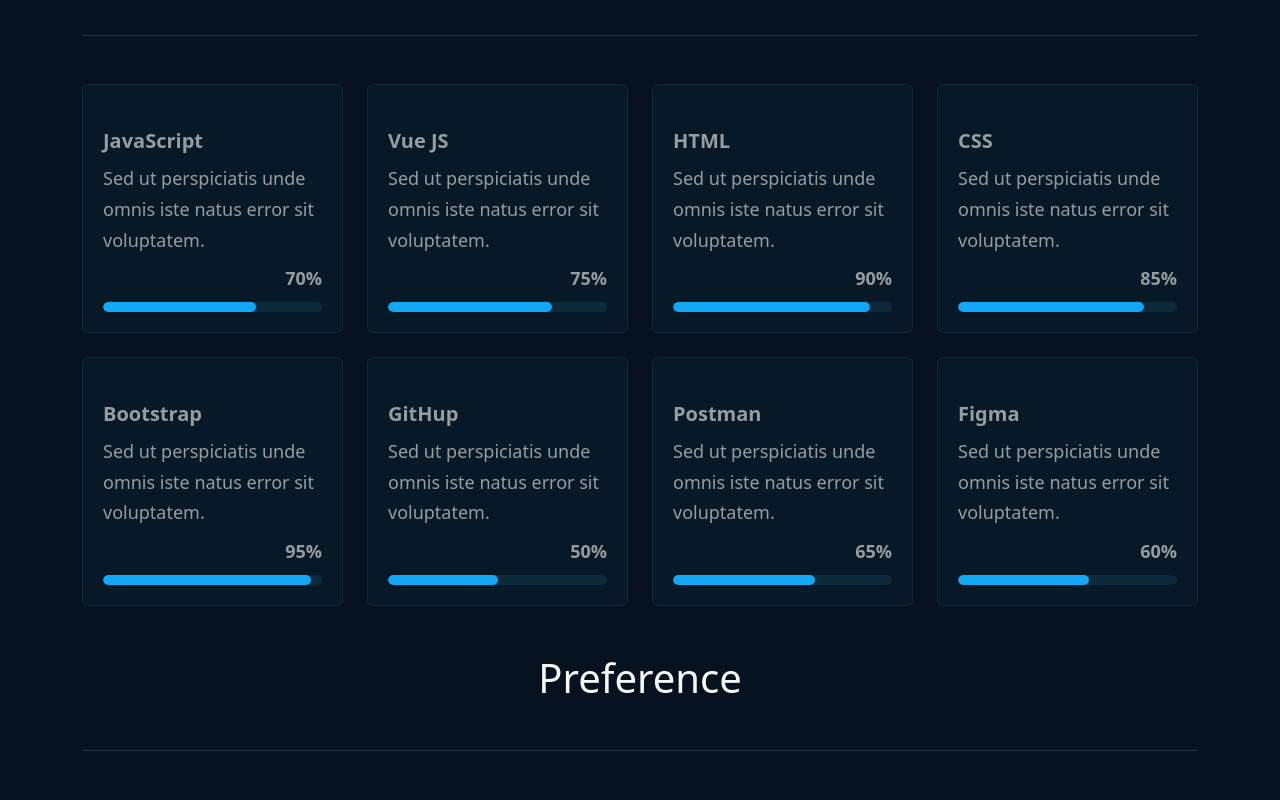
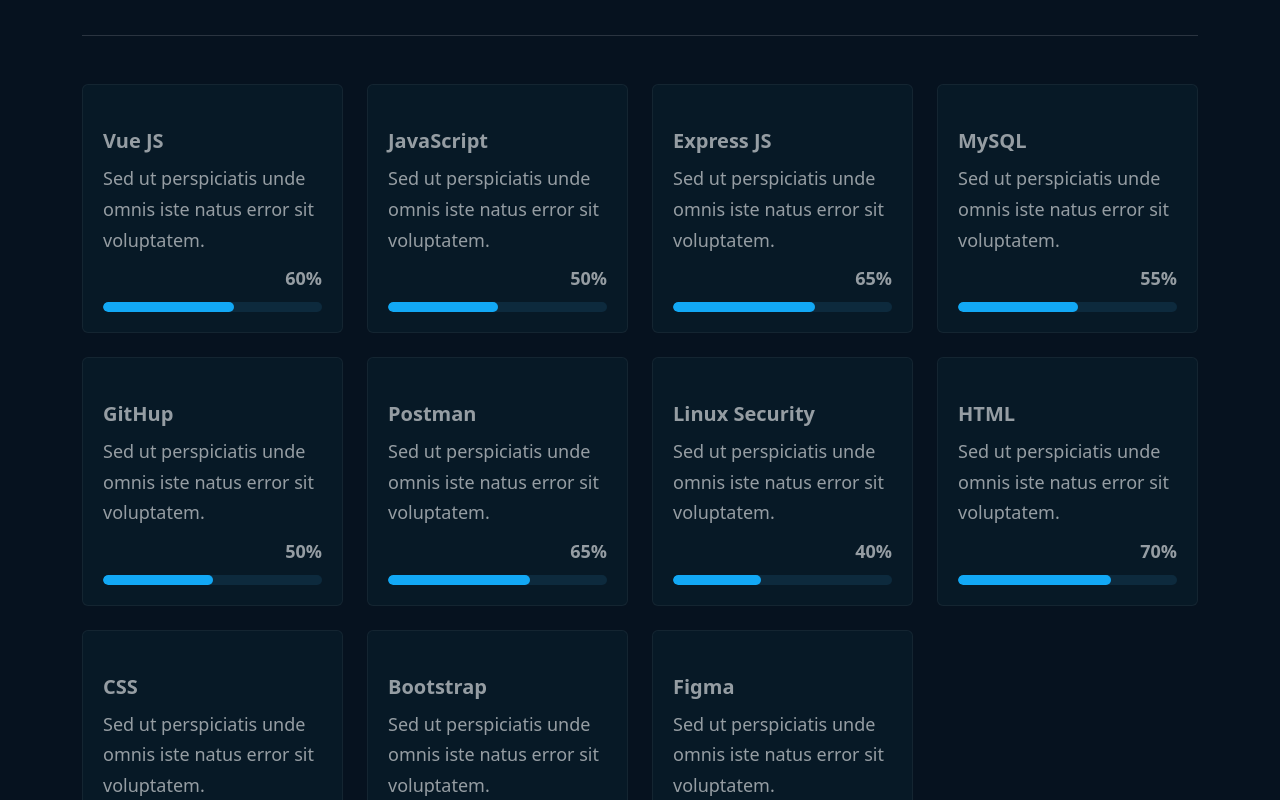
Before and after one commit to Karona24/portfolio-, a Vue app: page /abouts in a window 1280 px wide. Shown: the part 1240-2040 px from the top of the page. Built offline with nearby package versions, Linux system fonts and the light colour scheme.

Commit message:
update my skill and button

```diff
--- a/src/View/AboutView.vue
+++ b/src/View/AboutView.vue
@@ -737,29 +737,24 @@
 import FooterView from '@/components/component/FooterView.vue';
 const skills = [
     {
+        title: "Vue JS",
+        description: "Sed ut perspiciatis unde omnis iste natus error sit voluptatem.",
+        percent: 60,
+    },
+    {
         title: "JavaScript",
         description: "Sed ut perspiciatis unde omnis iste natus error sit voluptatem.",
-        percent: 70,
+        percent: 50,
     },
     {
-        title: "Vue JS",
+        title: "Express JS",
         description: "Sed ut perspiciatis unde omnis iste natus error sit voluptatem.",
-        percent: 75,
+        percent: 65,
     },
     {
-        title: "HTML",
+        title: "MySQL",
         description: "Sed ut perspiciatis unde omnis iste natus error sit voluptatem.",
-        percent: 90,
-    },
-    {
-        title: "CSS",
-        description: "Sed ut perspiciatis unde omnis iste natus error sit voluptatem.",
-        percent: 85,
-    },
-    {
-        title: "Bootstrap",
-        description: "Sed ut perspiciatis unde omnis iste natus error sit voluptatem.",
-        percent: 95,
+        percent: 55,
     },
     {
         title: "GitHup",
@@ -772,9 +767,29 @@
         percent: 65,
     },
     {
+        title: "Linux Security",
+        description: "Sed ut perspiciatis unde omnis iste natus error sit voluptatem.",
+        percent: 40,
+    },
+    {
+        title: "HTML",
+        description: "Sed ut perspiciatis unde omnis iste natus error sit voluptatem.",
+        percent: 70,
+    },
+    {
+        title: "CSS",
+        description: "Sed ut perspiciatis unde omnis iste natus error sit voluptatem.",
+        percent: 65,
+    },
+    {
+        title: "Bootstrap",
+        description: "Sed ut perspiciatis unde omnis iste natus error sit voluptatem.",
+        percent: 50,
+    },
+    {
         title: "Figma",
         description: "Sed ut perspiciatis unde omnis iste natus error sit voluptatem.",
-        percent: 60,
+        percent: 50,
     },
 ]
 </script>
--- a/src/View/ContactView.vue
+++ b/src/View/ContactView.vue
@@ -48,7 +48,7 @@
                   <div>
                     <h3>Phone Number</h3>
                     <p>+855 96 630 5719</p>
-                    <p>Not Null</p>
+                    <!-- <p>Not Null</p> -->
                   </div>
                 </div>
 
@@ -61,7 +61,7 @@
                   <div>
                     <h3>Email Address</h3>
                     <p class="pEmail">noeunkarona354@gmail.com</p>
-                    <p>Not Null</p>
+                    <!-- <p>Not Null</p> -->
                   </div>
                 </div>
 
--- a/src/View/HomeView.vue
+++ b/src/View/HomeView.vue
@@ -36,7 +36,7 @@
                                     <span class="bottom-key-1"></span>
                                     <span class="bottom-key-2"></span>
                                 </a>
-                                <router-link :to="{ name: 'contact' }" class="continue-application">
+                                <button class="continue-application" @click="$router.push({ name: 'contact' })">
                                     <div>
                                         <div class="pencil"></div>
 
@@ -52,8 +52,9 @@
                                             <div class="paper"></div>
                                         </div>
                                     </div>
+
                                     Get In Touch
-                                </router-link>
+                                </button>
                             </div>
                         </div>
                     </div>
--- a/src/View/ResumeView.vue
+++ b/src/View/ResumeView.vue
@@ -230,7 +230,7 @@
 
                         <!-- SKILLS -->
                         <div>
-                            <h1 class="section-title">Professional Skills</h1>
+                            <h1 class="section-title" data-aos="zoom-out">Professional Skills</h1>
 
                             <div class="skill-box">
 
@@ -358,20 +358,20 @@
 
 const skills = ref([
     {
-        name: 'Frontend Development',
-        percent: 95
+        name: 'Backend Development',
+        percent: 65
     },
     {
-        name: 'Backend Development',
-        percent: 85
+        name: 'Frontend Development',
+        percent: 60
+    },
+    {
+        name: 'Security',
+        percent: 50
     },
     {
         name: 'UI/UX Design',
-        percent: 90
-    },
-    {
-        name: 'Project Management',
-        percent: 80
+        percent: 40
     }
 ])
 </script>
```
